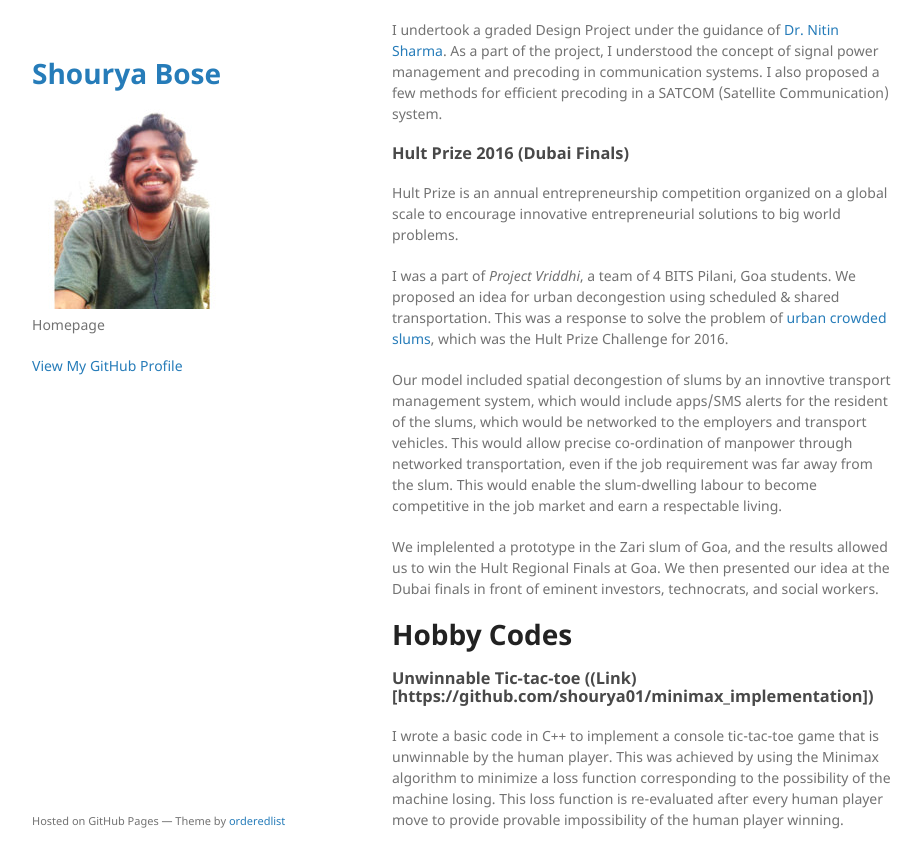
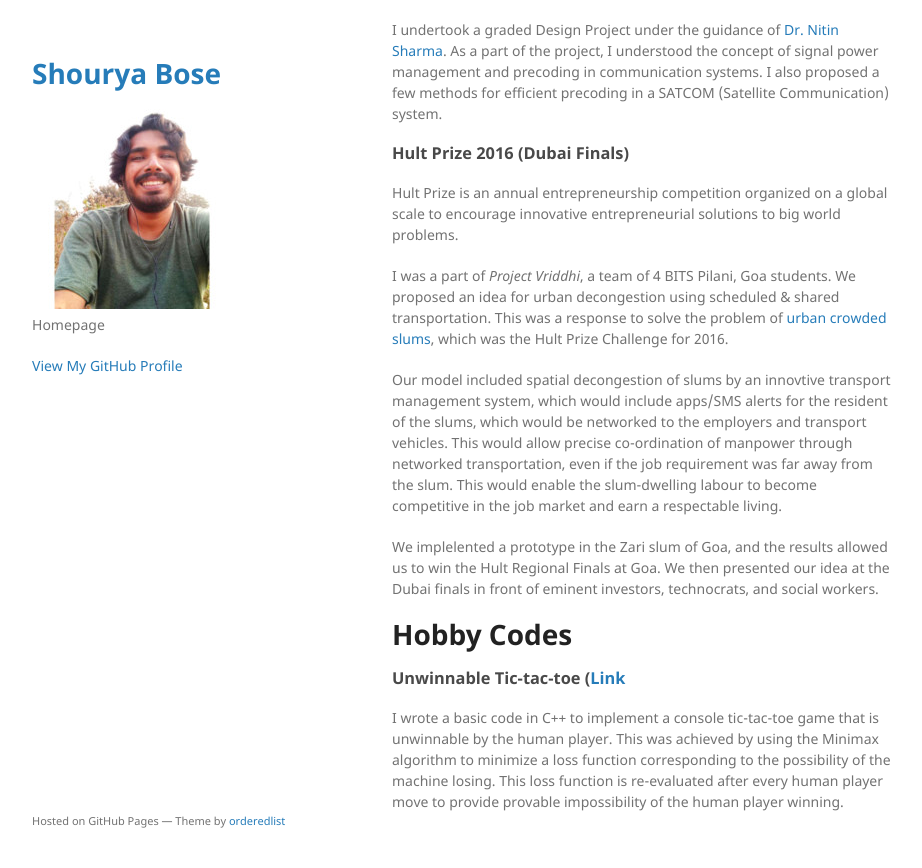
Before and after one commit to shourya01/shourya01.github.io, a Jekyll site: the page built from index.md, in a window 1280 px wide and 900 px high, scrolled down 1925 px. Shown: the top 868 px of the window, without its empty margins (178-1100 px from the left). Built offline with Jekyll 4.4.1, drawn with Linux system fonts in a browser that asks for light colours.

Commit message:
Update index.md

```diff
--- a/index.md
+++ b/index.md
@@ -92,7 +92,7 @@ in front of eminent investors, technocrats, and social workers.
 
 # Hobby Codes
 
-### Unwinnable Tic-tac-toe ((Link)[https://github.com/shourya01/minimax_implementation])
+### Unwinnable Tic-tac-toe ([Link](https://github.com/shourya01/minimax_implementation)
 
 I wrote a basic code in C++ to implement a console tic-tac-toe game that is unwinnable by the human player.
 This was achieved by using the Minimax algorithm to minimize a loss function corresponding to the possibility
```
